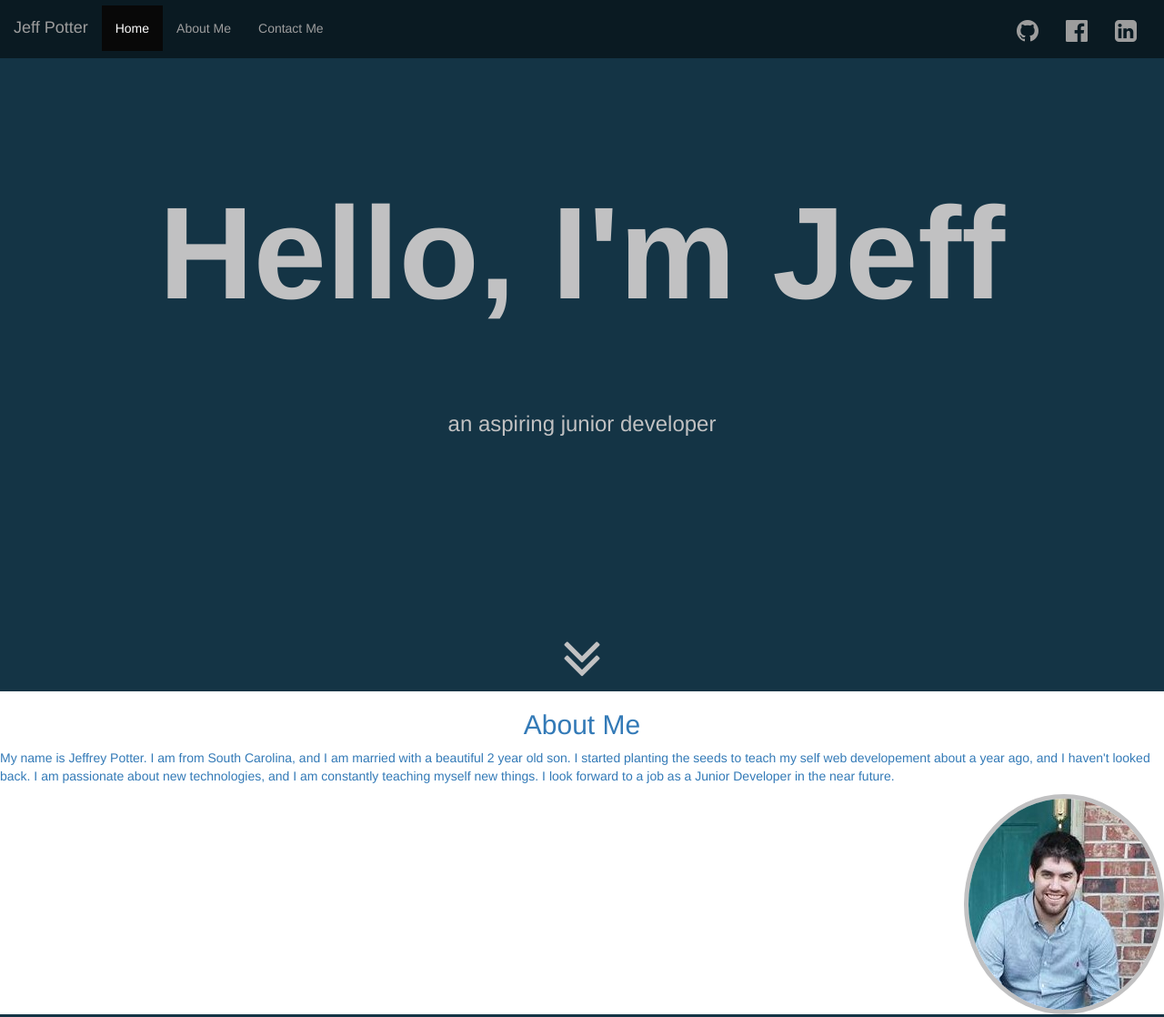
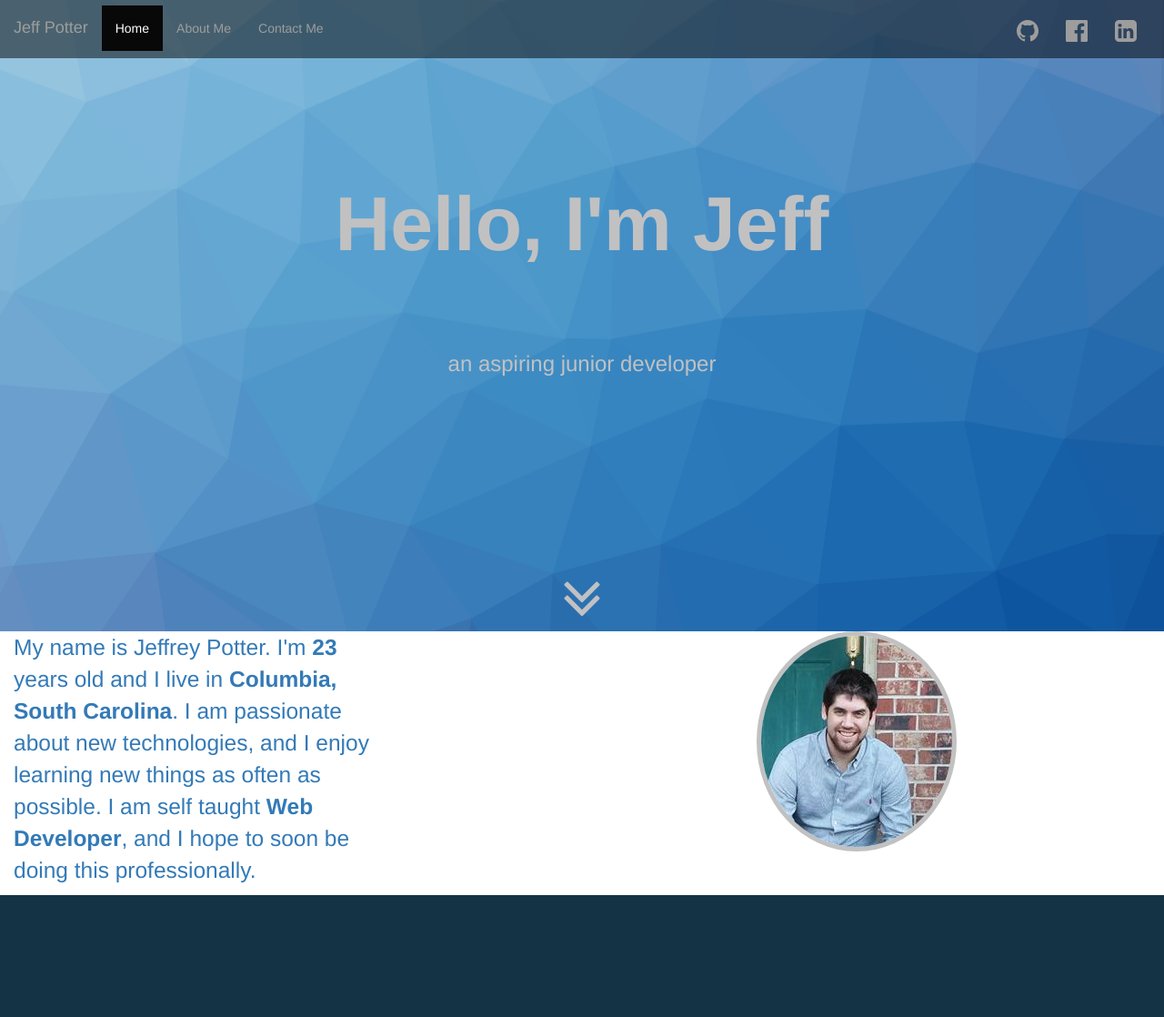
Before and after one commit to JeffwPotter/jeffwpotter.github.io, a website: page index.html in a window 1280 px wide. Shown: the top 1118 px of the page at 91% size. Drawn offline with Linux system fonts and the light colour scheme.

Commit message:
page style changes

```diff
--- a/index.html
+++ b/index.html
@@ -70,9 +70,12 @@
       <a name=aboutme>
         <div class="row">
           <div class="content-box-2">
-        <h2 style="text-align: center">About Me</h2>
-        <p style="display: block float: left">My name is Jeffrey Potter. I am from South Carolina, and I am married with a beautiful 2 year old son. I started planting the seeds to teach my self web developement about a year ago, and I haven't looked back. I am passionate about new technologies, and I am constantly teaching myself new things. I look forward to a job as a Junior Developer in the near future.</p>
+            <div class="col-xs-4">
+              <p id="cp1">My name is Jeffrey Potter. I'm <strong>23</strong> years old and I live in <strong>Columbia, South Carolina</strong>. I am passionate about new technologies, and I enjoy learning new things as often as possible. I am self taught <strong>Web Developer</strong>, and I hope to soon be doing this professionally.</p>
+            </div>
+            <div class="col-xs-6">
             <img id="picofme" src="picfme.jpg">
+          </div>
           </div>
         </div>
       </div>
--- a/styles.css
+++ b/styles.css
@@ -15,17 +15,23 @@
 }
 .content-box-1 {
   background-color: #143445;
+  background-image: url("pattern.png");
+  background-position: right bottom;
   height: 100%;
   color: white;
   text-align: center;
   margin-top: 0px;
+}
+
+#cp1 {
+  font-size: 1.75em;
 }
 .h1,  h1 {
     margin-top: 0px;
     margin-bottom: 10px;
     padding-top: 200px;
     padding-bottom: 75px;
-    font-size: 144px;
+    font-size: 6em;
     color: #C1C1C2;
 }
 .h3, h3 {
@@ -34,7 +40,7 @@
 }
 #downarrow {
   color: #C1C1C2;
-  padding-bottom: 180px!important;
+  margin-bottom: auto;
 }
 
 }
@@ -43,11 +49,6 @@
   height: 600px;
 }
 .content-box-2 .p {
-  text-decoration: none;
-  font-size: 36px;
-  display: block;
-  text-align: left;
-  float: left;
 }
 
 #picofme {
@@ -56,6 +57,7 @@
   border-width: 5px;
   border-radius: 50%;
   border-color: #C1C1C2;
+  margin: auto;
 }
 
 .content-box-3 {
```
Also changed, not shown: pattern.png (added). Lines whose indentation alone changed are shown as unchanged.
